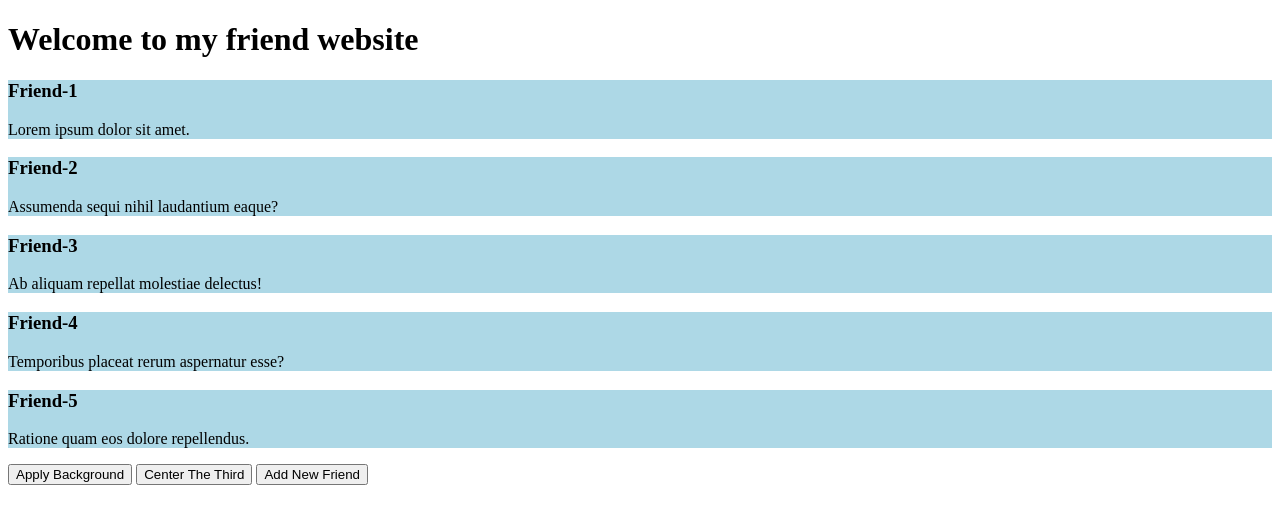
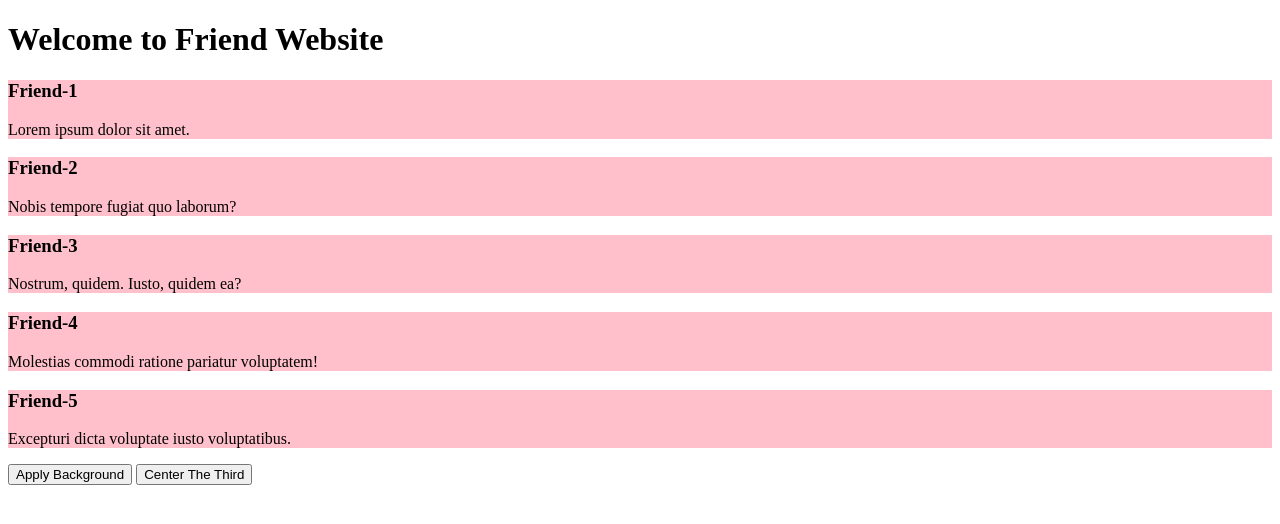
Before and after one commit to AlAminMiah4274/DOM-Recap, a plain HTML site: page index.html in a window 1280 px wide. Both pictures are taken after a click on the button "Apply Background". Drawn offline with Linux system fonts and the light colour scheme.

Commit message:
added a btn named center the third

```diff
--- a/index.html
+++ b/index.html
@@ -10,37 +10,33 @@
 
 <body>
     <header>
-        <h1>Welcome to my friend website</h1>
+        <h1>Welcome to Friend Website</h1>
     </header>
     <main>
         <section class="friends">
-            <!-- .friend*5>h3.friend-name{Friend-$}+p>lorem5 -->
-            <div id="friends">
-                <div class="friend">
-                    <h3 class="friend-name">Friend-1</h3>
-                    <p>Lorem ipsum dolor sit amet.</p>
-                </div>
-                <div class="friend">
-                    <h3 class="friend-name">Friend-2</h3>
-                    <p>Assumenda sequi nihil laudantium eaque?</p>
-                </div>
-                <div class="friend">
-                    <h3 id="third-friend" class="friend-name">Friend-3</h3>
-                    <p>Ab aliquam repellat molestiae delectus!</p>
-                </div>
-                <div class="friend">
-                    <h3 class="friend-name">Friend-4</h3>
-                    <p>Temporibus placeat rerum aspernatur esse?</p>
-                </div>
-                <div class="friend">
-                    <h3 class="friend-name">Friend-5</h3>
-                    <p>Ratione quam eos dolore repellendus.</p>
-                </div>
+            <div class="frined">
+                <h3 class="friend-namme">Friend-1</h3>
+                <p>Lorem ipsum dolor sit amet.</p>
             </div>
-            <div class="operations">
+            <div class="frined">
+                <h3 class="friend-namme">Friend-2</h3>
+                <p>Nobis tempore fugiat quo laborum?</p>
+            </div>
+            <div class="frined">
+                <h3 id="third-friend" class="friend-namme">Friend-3</h3>
+                <p>Nostrum, quidem. Iusto, quidem ea?</p>
+            </div>
+            <div class="frined">
+                <h3 class="friend-namme">Friend-4</h3>
+                <p>Molestias commodi ratione pariatur voluptatem!</p>
+            </div>
+            <div class="frined">
+                <h3 class="friend-namme">Friend-5</h3>
+                <p>Excepturi dicta voluptate iusto voluptatibus.</p>
+            </div>
+            <div>
                 <button id="apply-bg">Apply Background</button>
                 <button id="center-third">Center The Third</button>
-                <button id="add-friend">Add New Friend</button>
             </div>
         </section>
     </main>
--- a/js/DOM.js
+++ b/js/DOM.js
@@ -1,22 +1,11 @@
 document.getElementById('apply-bg').addEventListener('click', function () {
-    const friends = document.getElementsByClassName('friend');
+    const friends = document.getElementsByClassName('frined');
     for (const friend of friends) {
-        friend.style.backgroundColor = 'lightblue';
+        friend.style.backgroundColor = 'pink';
     }
 });
 
 document.getElementById('center-third').addEventListener('click', function () {
     const third = document.getElementById('third-friend');
     third.style.textAlign = 'center';
-});
-
-document.getElementById('add-friend').addEventListener('click', function () {
-    const friendContainer = document.getElementById('friends');
-    const friend = document.createElement('div');
-    friend.classList.add('friend');
-    friend.innerHTML = `
-    <h3 class="friend-name">New Friend</h3>
-    <p>Added new friend</p>
-    `
-    friendContainer.appendChild(friend);
 })
```
